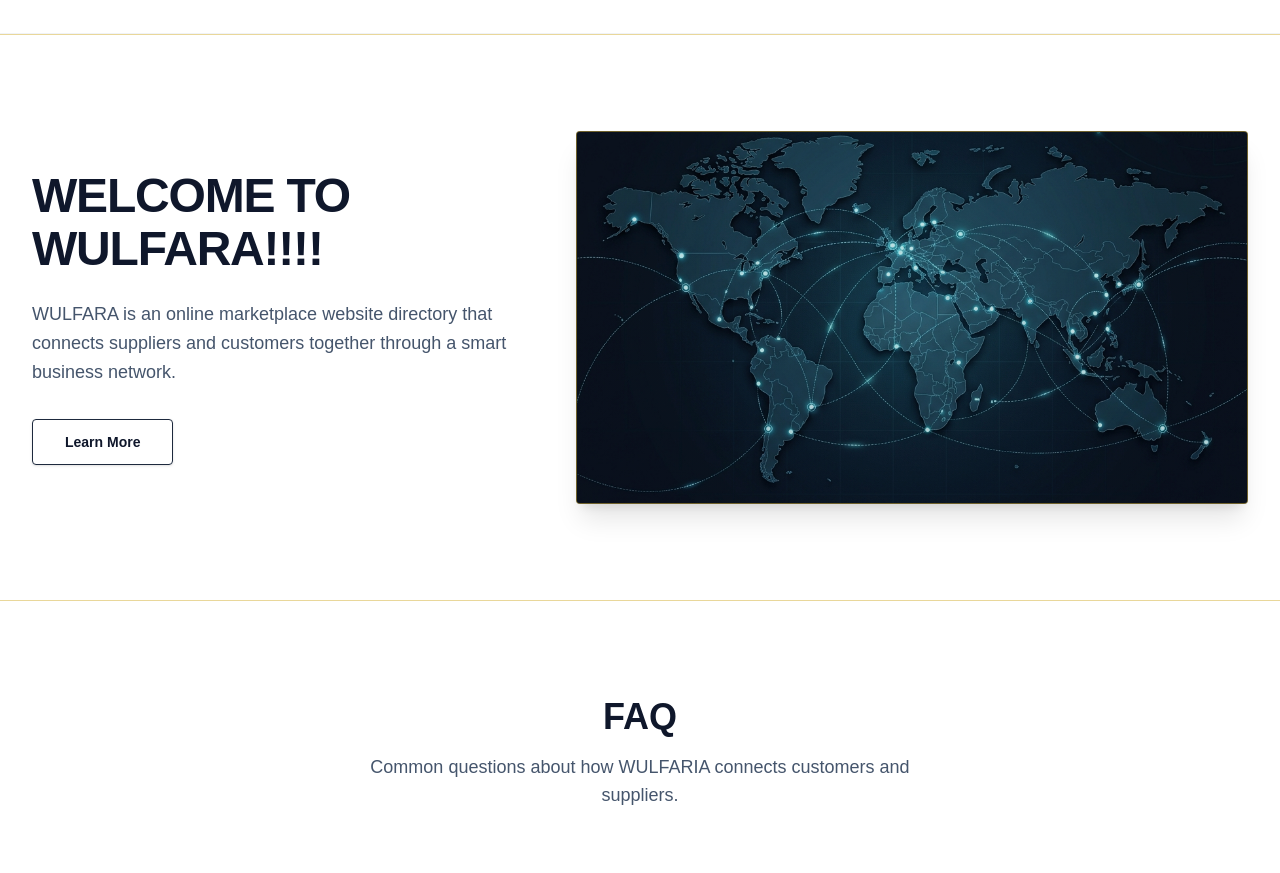
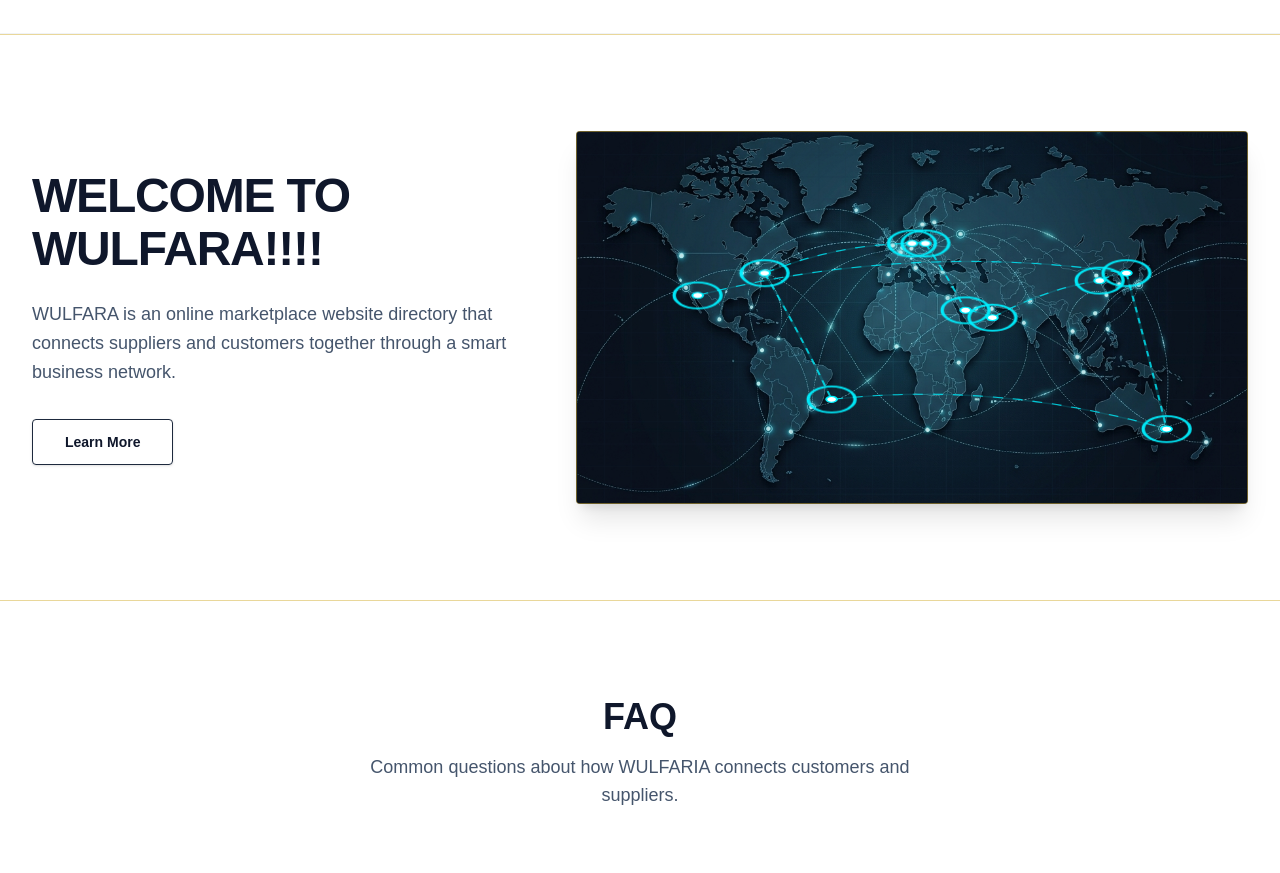
Before and after one commit to iam-rajuan/wulfara-website, a Next.js app: page / in a window 1280 px wide. Shown: the part 1080-1953 px from the top of the page. Built offline with nearby package versions, Linux system fonts and the light colour scheme.

Commit message:
Interactive SVG Connection Map Integration

```diff
--- /dev/null
+++ b/src/components/home/DemoMap.jsx
@@ -0,0 +1,163 @@
+"use client";
+
+import React, { useState } from "react";
+import Image from "next/image";
+
+// Global network nodes (coordinates in % of container width/height)
+const nodes = [
+  { id: "la", name: "Los Angeles", x: 18, y: 44, role: "Supplier Hub" },
+  { id: "ny", name: "New York", x: 28, y: 38, role: "Logistics Hub" },
+  { id: "sp", name: "São Paulo", x: 38, y: 72, role: "Supplier Hub" },
+  { id: "ld", name: "London", x: 50, y: 30, role: "Matchmaking Node" },
+  { id: "am", name: "Amsterdam", x: 52, y: 30, role: "Logistics Node" },
+  { id: "cr", name: "Cairo", x: 58, y: 48, role: "Supplier Hub" },
+  { id: "db", name: "Dubai", x: 62, y: 50, role: "Logistics Node" },
+  { id: "sh", name: "Shanghai", x: 78, y: 40, role: "Manufacturing Partner" },
+  { id: "tk", name: "Tokyo", x: 82, y: 38, role: "Technology Partner" },
+  { id: "sd", name: "Sydney", x: 88, y: 80, role: "Supplier Hub" }
+];
+
+// Helper to construct curved Quadratic Bezier path string
+const getCurvePath = (x1, y1, x2, y2) => {
+  const mx = (x1 + x2) / 2;
+  const my = (y1 + y2) / 2;
+  const controlY = my - Math.abs(x1 - x2) * 0.18;
+  return `M ${x1} ${y1} Q ${mx} ${controlY} ${x2} ${y2}`;
+};
+
+const connections = [
+  { from: "ny", to: "ld" },
+  { from: "la", to: "tk" },
+  { from: "ld", to: "am" },
+  { from: "am", to: "cr" },
+  { from: "cr", to: "db" },
+  { from: "db", to: "sh" },
+  { from: "sh", to: "tk" },
+  { from: "tk", to: "sd" },
+  { from: "ny", to: "sp" },
+  { from: "sp", to: "sd" }
+];
+
+export default function DemoMap() {
+  const [hoveredNode, setHoveredNode] = useState(null);
+
+  return (
+    <div className="relative w-full h-full min-h-[300px] bg-[#0b1322] select-none group/map overflow-hidden">
+      {/* Base map image */}
+      <Image
+        src="/world-map.png"
+        alt="Wulfara Global Network Map"
+        fill
+        className="object-cover opacity-90 transition-transform duration-700 group-hover/map:scale-[1.01]"
+        priority
+      />
+
+      {/* Grid Overlay to match screenshot design style */}
+      <div className="absolute inset-0 opacity-10 bg-[linear-gradient(to_right,#1f344d_1px,transparent_1px),linear-gradient(to_bottom,#1f344d_1px,transparent_1px)] bg-[size:4%_6%] pointer-events-none"></div>
+
+      {/* Interactive SVG Overlay */}
+      <svg className="absolute inset-0 w-full h-full pointer-events-none z-10" viewBox="0 0 100 100" preserveAspectRatio="none">
+        {/* Animated Connection Lines */}
+        {connections.map((conn, idx) => {
+          const start = nodes.find((n) => n.id === conn.from);
+          const end = nodes.find((n) => n.id === conn.to);
+          if (!start || !end) return null;
+
+          const pathD = getCurvePath(start.x, start.y, end.x, end.y);
+
+          return (
+            <g key={idx}>
+              {/* Glow background curve */}
+              <path
+                d={pathD}
+                fill="none"
+                stroke="#00f0ff"
+                strokeWidth="0.4"
+                strokeOpacity="0.15"
+              />
+              {/* Dotted curve representing logistics paths */}
+              <path
+                d={pathD}
+                fill="none"
+                stroke="#00f0ff"
+                strokeWidth="0.3"
+                strokeDasharray="1.5, 1.5"
+                strokeOpacity="0.75"
+                className="animate-flow-dash"
+              />
+            </g>
+          );
+        })}
+
+        {/* Node Circles (Visual only) */}
+        {nodes.map((node) => {
+          const isHovered = hoveredNode?.id === node.id;
+          return (
+            <g key={node.id}>
+              {/* Outer Pulsing Glow */}
+              <circle
+                cx={node.x}
+                cy={node.y}
+                r={isHovered ? 4.5 : 3.5}
+                fill="none"
+                stroke="#00f0ff"
+                strokeWidth="0.5"
+                className="animate-pulse origin-center"
+                style={{
+                  transformOrigin: `${node.x}% ${node.y}%`
+                }}
+              />
+
+              {/* Core Active Dot */}
+              <circle
+                cx={node.x}
+                cy={node.y}
+                r="0.8"
+                fill="#ffffff"
+                stroke="#00f0ff"
+                strokeWidth="0.3"
+              />
+            </g>
+          );
+        })}
+      </svg>
+
+      {/* Interactive Hover Areas (Invisible DOM elements for perfect hover response) */}
+      {nodes.map((node) => (
+        <div
+          key={node.id}
+          className="absolute w-8 h-8 -translate-x-1/2 -translate-y-1/2 rounded-full cursor-pointer z-20"
+          style={{ left: `${node.x}%`, top: `${node.y}%` }}
+          onMouseEnter={() => setHoveredNode(node)}
+          onMouseLeave={() => setHoveredNode(null)}
+        />
+      ))}
+
+      {/* Tooltip Popup */}
+      {hoveredNode && (
+        <div
+          className="absolute z-30 transform -translate-x-1/2 -translate-y-full bg-[#162235]/95 border border-[#dca12f]/80 text-white px-3 py-1.5 rounded shadow-2xl text-xs flex flex-col gap-0.5 pointer-events-none transition-all duration-200 animate-fadeIn"
+          style={{
+            left: `${hoveredNode.x}%`,
+            top: `${hoveredNode.y - 3}%`
+          }}
+        >
+          <span className="font-bold text-slate-100">{hoveredNode.name}</span>
+          <span className="text-[10px] text-[#00f0ff] uppercase font-semibold">{hoveredNode.role}</span>
+        </div>
+      )}
+
+      {/* CSS Animation defined locally for dash offset flow */}
+      <style jsx>{`
+        .animate-flow-dash {
+          animation: flow 20s linear infinite;
+        }
+        @keyframes flow {
+          to {
+            stroke-dashoffset: -20;
+          }
+        }
+      `}</style>
+    </div>
+  );
+}
--- /dev/null
+++ b/src/components/home/DynamicMap.jsx
@@ -0,0 +1,136 @@
+"use client";
+
+import React, { useEffect, useRef } from "react";
+
+const mapStyles = [
+  {
+    elementType: "geometry",
+    stylers: [{ color: "#0b1322" }]
+  },
+  {
+    elementType: "labels",
+    stylers: [{ visibility: "off" }]
+  },
+  {
+    featureType: "administrative.country",
+    elementType: "geometry.stroke",
+    stylers: [{ color: "#1c3247" }, { weight: 1.2 }]
+  },
+  {
+    featureType: "landscape",
+    elementType: "geometry",
+    stylers: [{ color: "#11202e" }]
+  },
+  {
+    featureType: "water",
+    elementType: "geometry",
+    stylers: [{ color: "#070c14" }]
+  }
+];
+
+const nodes = [
+  { name: "New York", pos: { lat: 40.7128, lng: -74.0060 } },
+  { name: "Los Angeles", pos: { lat: 34.0522, lng: -118.2437 } },
+  { name: "London", pos: { lat: 51.5074, lng: -0.1278 } },
+  { name: "Amsterdam", pos: { lat: 52.3676, lng: 4.9041 } },
+  { name: "Cairo", pos: { lat: 30.0444, lng: 31.2357 } },
+  { name: "Dubai", pos: { lat: 25.2048, lng: 55.2708 } },
+  { name: "Shanghai", pos: { lat: 31.2304, lng: 121.4737 } },
+  { name: "Tokyo", pos: { lat: 35.6762, lng: 139.6503 } },
+  { name: "Sydney", pos: { lat: -33.8688, lng: 151.2093 } },
+  { name: "Sao Paulo", pos: { lat: -23.5505, lng: -46.6333 } }
+];
+
+const connections = [
+  [nodes[0].pos, nodes[2].pos], // NY - London
+  [nodes[1].pos, nodes[7].pos], // LA - Tokyo
+  [nodes[2].pos, nodes[3].pos], // London - Amsterdam
+  [nodes[3].pos, nodes[4].pos], // Amsterdam - Cairo
+  [nodes[4].pos, nodes[5].pos], // Cairo - Dubai
+  [nodes[5].pos, nodes[6].pos], // Dubai - Shanghai
+  [nodes[6].pos, nodes[7].pos], // Shanghai - Tokyo
+  [nodes[7].pos, nodes[8].pos], // Tokyo - Sydney
+  [nodes[0].pos, nodes[9].pos], // NY - Sao Paulo
+  [nodes[9].pos, nodes[8].pos]  // Sao Paulo - Sydney
+];
+
+export default function DynamicMap() {
+  const mapRef = useRef(null);
+
+  useEffect(() => {
+    const initMap = () => {
+      if (!mapRef.current || !window.google) return;
+
+      const map = new window.google.maps.Map(mapRef.current, {
+        center: { lat: 25, lng: 10 },
+        zoom: 2,
+        styles: mapStyles,
+        disableDefaultUI: true,
+        zoomControl: false,
+        backgroundColor: "#0b1322",
+        minZoom: 1.5,
+        maxZoom: 6
+      });
+
+      // Add Glowing Node Markers
+      nodes.forEach((node) => {
+        new window.google.maps.Marker({
+          position: node.pos,
+          map: map,
+          icon: {
+            path: window.google.maps.SymbolPath.CIRCLE,
+            fillColor: "#00f0ff",
+            fillOpacity: 1,
+            strokeColor: "#00f0ff",
+            strokeOpacity: 0.35,
+            strokeWeight: 6,
+            scale: 5
+          },
+          title: node.name
+        });
+      });
+
+      // Add Connection Lines
+      connections.forEach((path) => {
+        new window.google.maps.Polyline({
+          path: path,
+          geodesic: true,
+          strokeColor: "#00f0ff",
+          strokeOpacity: 0.5,
+          strokeWeight: 1.5,
+          map: map
+        });
+      });
+    };
+
+    if (window.google) {
+      initMap();
+    } else {
+      const scriptId = "google-maps-script";
+      let script = document.getElementById(scriptId);
+
+      if (!script) {
+        script = document.createElement("script");
+        script.id = scriptId;
+        script.src = `https://maps.googleapis.com/maps/api/js?key=AIzaSyDummyKey_MgirmayeMap2026`;
+        script.async = true;
+        script.defer = true;
+        document.head.appendChild(script);
+      }
+
+      script.addEventListener("load", initMap);
+
+      return () => {
+        script.removeEventListener("load", initMap);
+      };
+    }
+  }, []);
+
+  return (
+    <div
+      ref={mapRef}
+      className="w-full h-full min-h-[300px]"
+      style={{ background: "#0b1322" }}
+    />
+  );
+}
--- a/src/components/home/Welcome.tsx
+++ b/src/components/home/Welcome.tsx
@@ -1,8 +1,8 @@
 "use client";
 
 import React from "react";
-import Image from "next/image";
 import { useTranslation } from "react-i18next";
+import DemoMap from "./DemoMap";
 
 export default function Welcome() {
   const { t } = useTranslation();
@@ -30,16 +30,9 @@ export default function Welcome() {
           </div>
 
           {/* Right Image Column */}
-          <div className="lg:col-span-7 flex justify-center lg:justify-end">
+          <div className="lg:col-span-7 flex justify-center lg:justify-end w-full">
             <div className="relative w-full max-w-2xl aspect-[1.8/1] overflow-hidden rounded border border-[#D4AF3780] shadow-xl bg-[#0b1322]">
-              <Image
-                src="/world-map.png"
-                alt="Wulfara Network World Map"
-                fill
-                className="object-cover hover:scale-[1.02] transition-transform duration-500 opacity-90"
-                priority
-              />
-              <div className="absolute inset-0 bg-gradient-to-t from-slate-950/10 to-transparent pointer-events-none"></div>
+              <DemoMap />
             </div>
           </div>
         </div>
```
